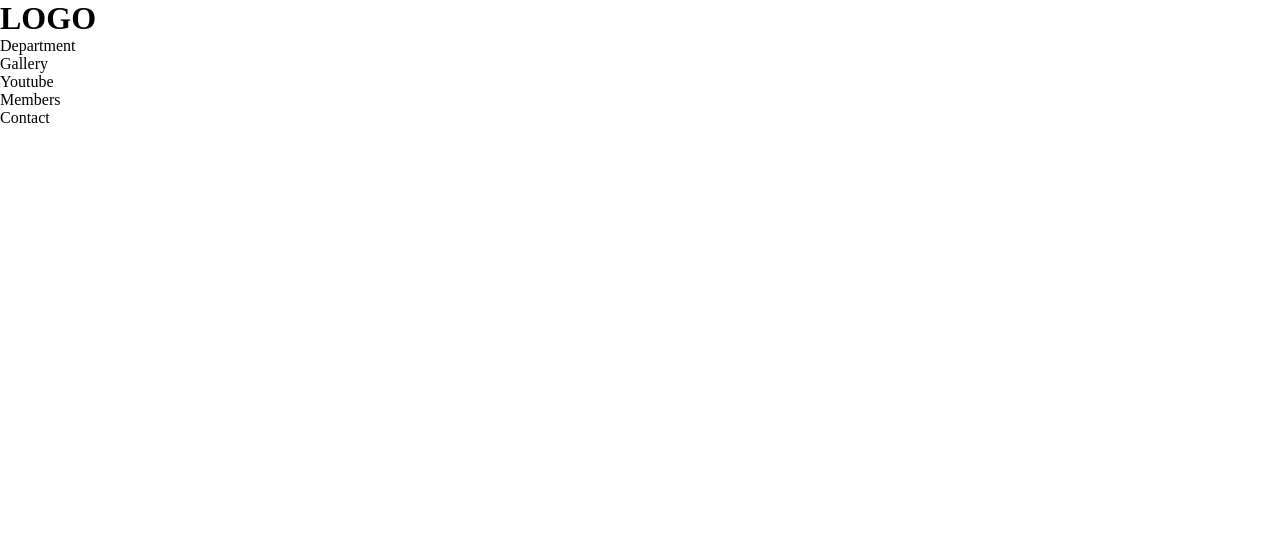
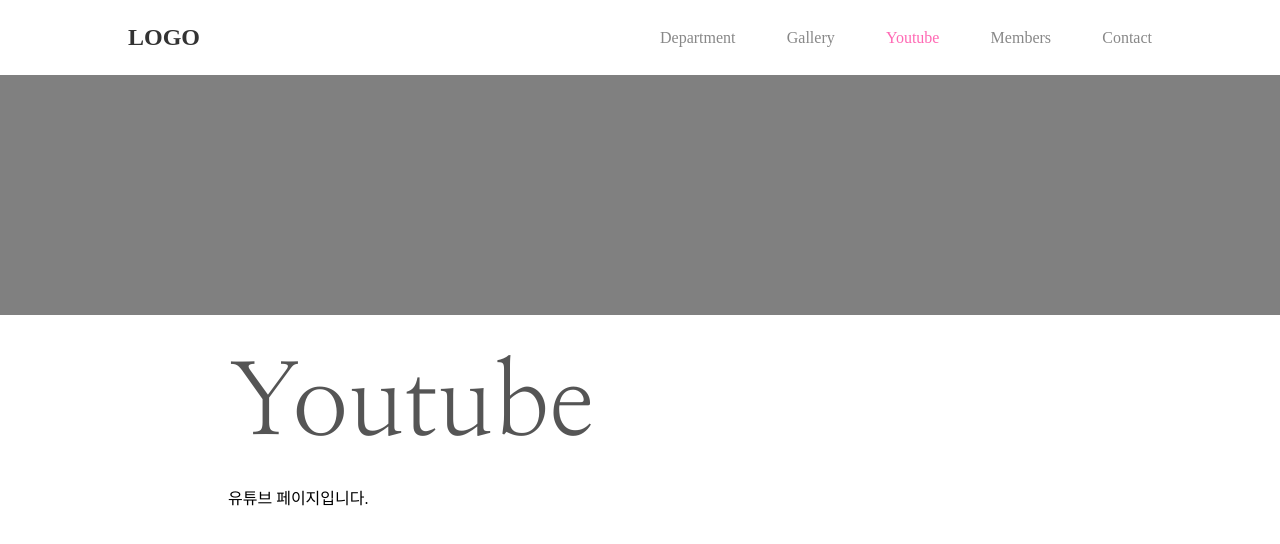
Before and after one commit to Jinkyo-09/react-pf-v2, a React (Create React App) app: page /#/youtube in a window 1280 px wide. Shown: the top 544 px of the page. Built offline with nearby package versions, Linux system fonts and the light colour scheme.

Commit message:
기본 스타일링 적용

```diff
--- a/src/components/common/header/Header.jsx
+++ b/src/components/common/header/Header.jsx
@@ -3,7 +3,7 @@ import './Header.scss';
 
 export default function Header({ isMain }) {
 	return (
-		<header>
+		<header className='header'>
 			<h1>
 				<Link to='/'>LOGO</Link>
 			</h1>
--- a/src/components/common/layout/Layout.jsx
+++ b/src/components/common/layout/Layout.jsx
@@ -2,7 +2,7 @@ import './Layout.scss';
 
 export default function Layout({ title, children }) {
 	return (
-		<section className='layout'>
+		<section className={`layout ${title}`}>
 			<figure></figure>
 
 			<div className='content'>
--- a/src/components/common/layout/Layout.scss
+++ b/src/components/common/layout/Layout.scss
@@ -7,8 +7,7 @@
 		width: 100%;
 		height: 30vh;
 		background: gray;
-		opacity: 0;
-		transition: 1s 0s;
+		opacity: 1;
 	}
 
 	.content {
@@ -16,36 +15,15 @@
 		margin: 5vh auto;
 		min-height: 60vh;
 		transform: translateX(100px);
-		opacity: 0;
-		transition: transform 1s 0.5s, opacity 1s 0.5s;
 
 		h1 {
 			font: normal 100px/1 'Nanum Myeongjo';
-			color: violet;
+			color: #555;
 			margin-bottom: 30px;
 
 			span {
 				display: inline-block;
-				opacity: 0;
-				transform: scale(3);
-				transition-duration: 0.5s;
-			}
-		}
-	}
-
-	&.on {
-		figure {
-			opacity: 1;
-		}
-		.content {
-			opacity: 1;
-			transform: translateX(0px);
-
-			h1 {
-				span {
-					opacity: 1;
-					transform: scale(1);
-				}
+				opacity: 1;
 			}
 		}
 	}
--- a/src/components/sub/department/Department.scss
+++ b/src/components/sub/department/Department.scss
@@ -1,4 +1,4 @@
-.department {
+.Department {
 	figure {
 		background-color: lightblue;
 	}
```
